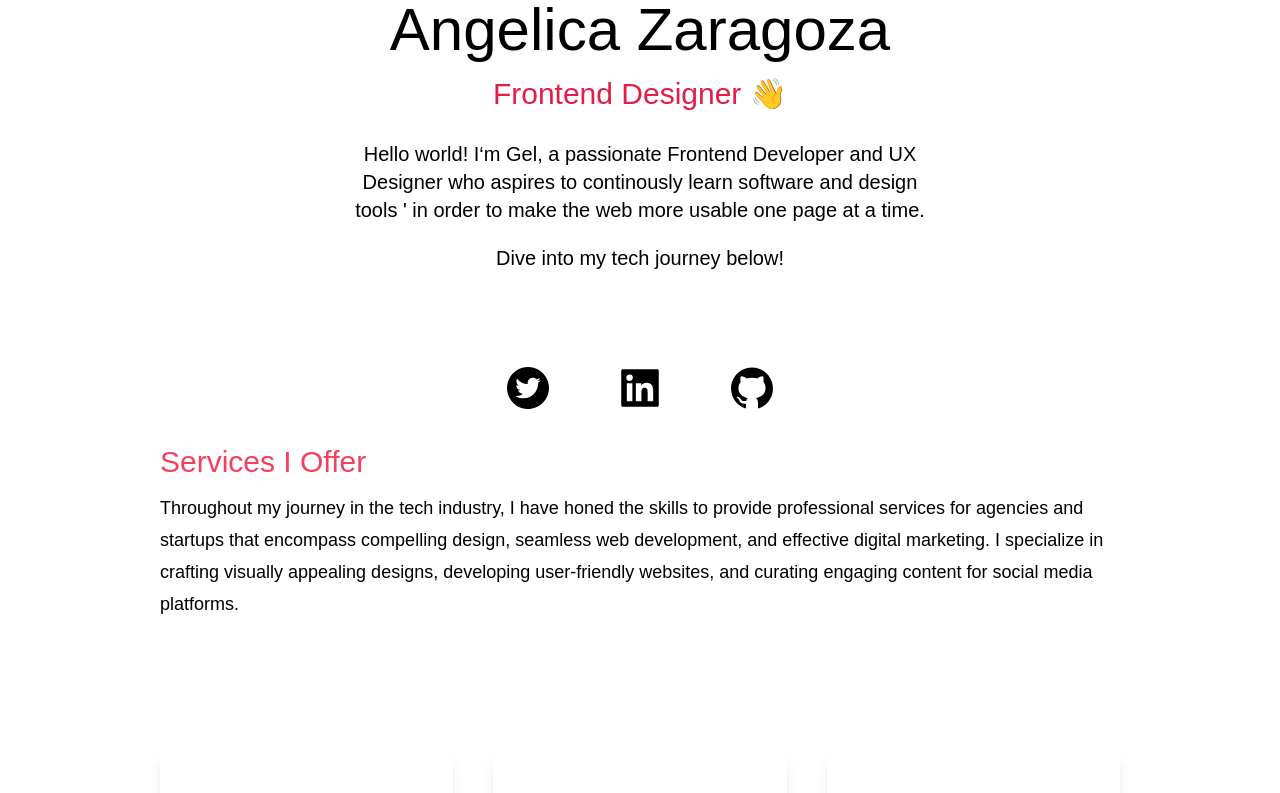
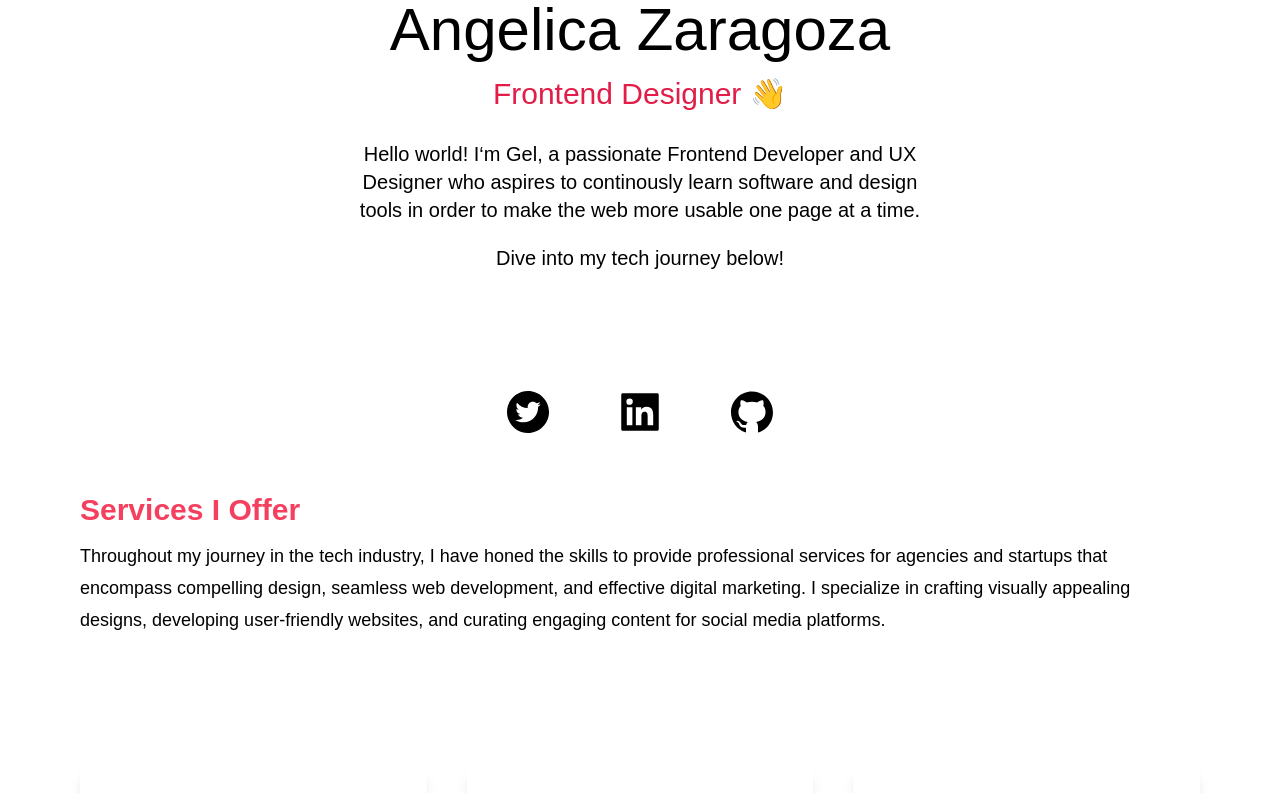
Before and after one commit to gelzaragoza/gel-portfolio, a Next.js app: page / in a window 1280 px wide. Shown: the part 640-1433 px from the top of the page. Built offline with nearby package versions, Linux system fonts and the light colour scheme.

Commit message:
some fixes

```diff
--- a/pages/index.js
+++ b/pages/index.js
@@ -31,7 +31,7 @@ export default function Home() {
       </Head>
 
       <main className=" bg-white dark:bg-black">
-        <div className="px-10 md:px-20 lg:px-40">
+        <div className="px-10 md:px-20 lg:px-20">
           <section className=" min-h-screen m">
             <nav className="py-10 mb-12 flex justify-between dark:text-white flex-wrap gap-5">
               <h1 className="  text-lg font-mono">gelzaragoza</h1>
@@ -76,29 +76,41 @@ export default function Home() {
               <p className=" text-md py-5 leading-8 dark:text-white md:text-xl max-w-xl mx-auto">
                 Hello world! I&lsquo;m Gel, a passionate Frontend Developer and
                 UX Designer who aspires to continously learn software and design
-                tools &apos; in order to make the web more usable one page at a
-                time.
+                tools in order to make the web more usable one page at a time.
                 <p className="py-5">Dive into my tech journey below! </p>
               </p>
             </div>
             <div className="text-5xl flex justify-center gap-16 py-3 dark:text-rose-600">
-              <a href="https://twitter.com/gelzaragoza" target="_blank">
+              <div className="text-5xl flex justify-center gap-16 py-3 dark:text-rose-600">
+                <div className="text-5xl flex justify-center gap-16 py-3 dark:text-rose-600">
+                  <a
+                    href="https://twitter.com/gelzaragoza"
+                    target="_blank"
+                    className="hover:text-red-500"
+                  >
                     <AiFillTwitterCircle />
                   </a>
                   <a
                     href="https://www.linkedin.com/in/angelica-zaragoza/"
                     target="_blank"
+                    className="hover:text-red-500"
                   >
                     <AiFillLinkedin />
                   </a>
-              <a href="https://github.com/gelzaragoza" target="_blank">
+                  <a
+                    href="https://github.com/gelzaragoza"
+                    target="_blank"
+                    className="hover:text-red-500"
+                  >
                     <AiFillGithub />
                   </a>
+                </div>
+              </div>
             </div>
           </section>
           <section>
             <div>
-              <h3 className=" text-rose-500 text-3xl py-1 pt-5">
+              <h3 className=" text-rose-500 text-3xl py-1 pt-5 font-semibold">
                 Services I Offer
               </h3>
               <p className=" text-lg py-2 leading-8  dark:text-white">
@@ -278,14 +290,14 @@ export default function Home() {
           </section>
           <section>
             <div>
-              <h3 className=" text-rose-500 text-3xl py-1 pt-5">Portfolio</h3>
+              <h3 className=" text-rose-500 text-3xl py-1 pt-5 font-semibold">Portfolio</h3>
               <p className=" text-lg py-2 leading-8  dark:text-white">
                 Welcome to my digital gallery, where creativity meets
                 innovation. Explore a curated collection of my finest work,
                 showcasing the blend of design and technology that fuels my
                 passion. Each project is a testament to my dedication to
                 creating seamless user experiences and visually stunning
-                designs. Join me on this visual journey through my portfolio – a
+                designs. Join me on this visual journey through my portfolio a
                 testament to my love for design and technology!{" "}
               </p>
             </div>
```
Lines whose indentation alone changed are shown as unchanged.
